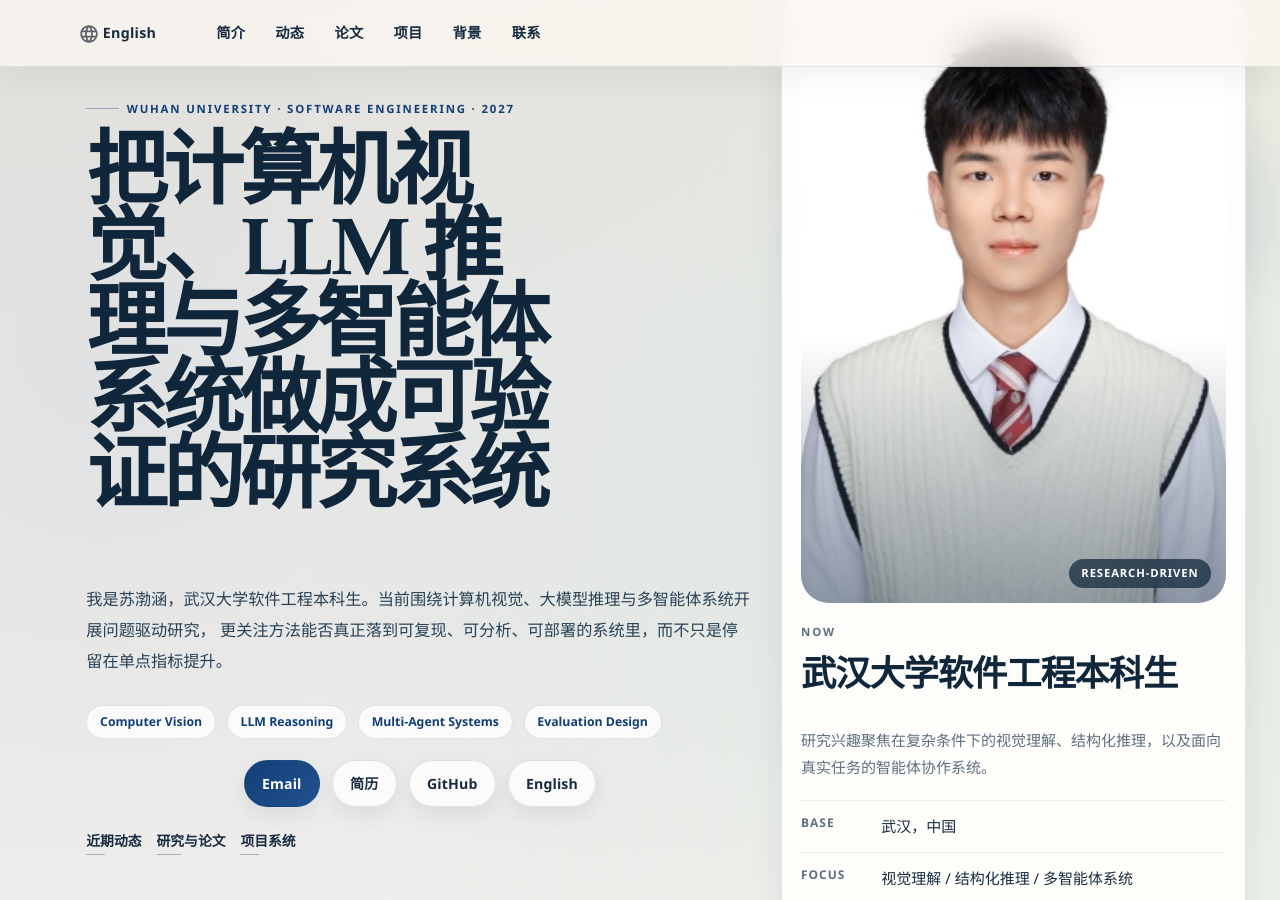
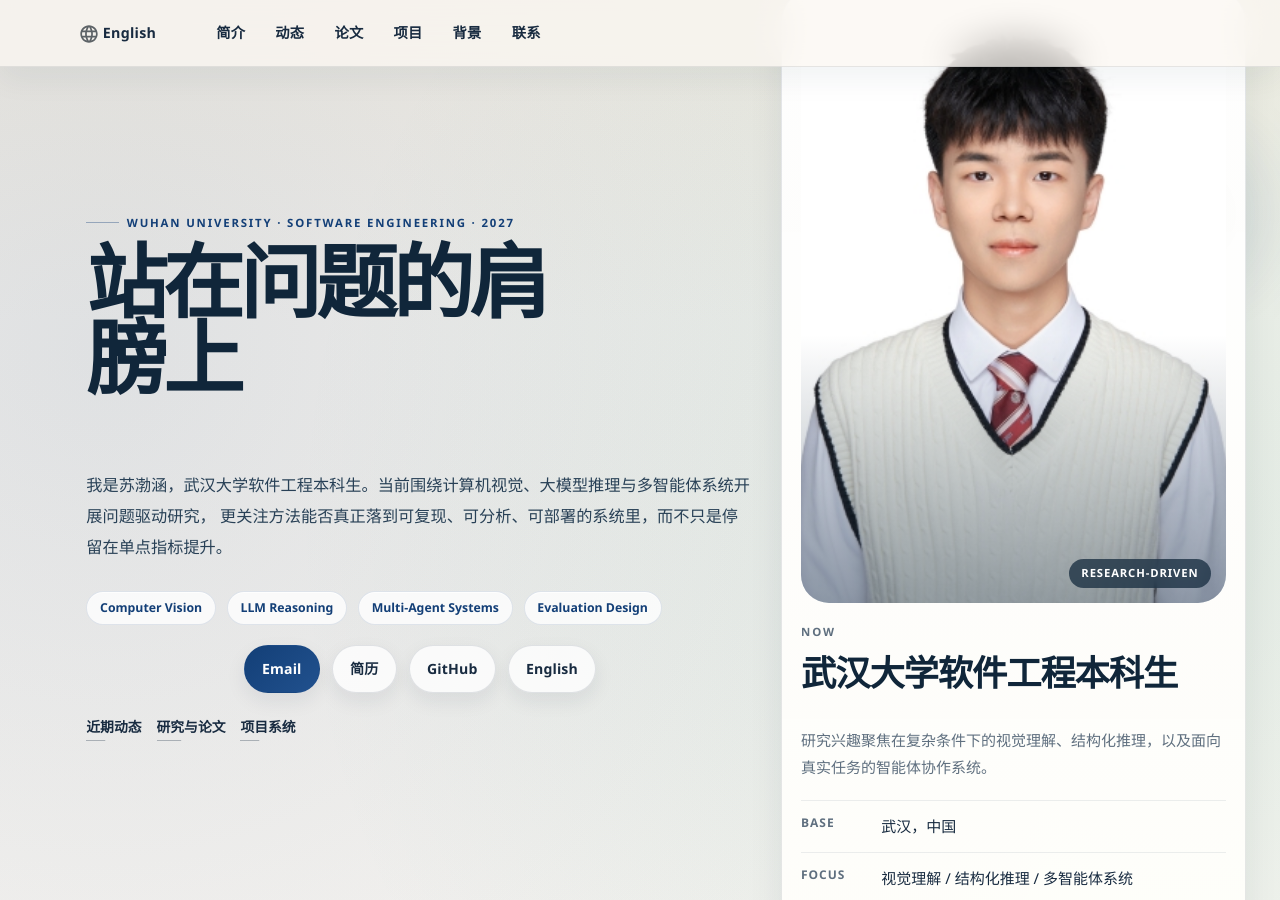
Before and after one commit to BohanSu/BohanSu.github.io, a Jekyll site: the page built from _pages/about.html, in a window 1280 px wide and 900 px high. Built offline with Jekyll 4.4.1, drawn with Linux system fonts in a browser that asks for light colours.

Commit message:
Update Chinese homepage headline

```diff
--- a/_pages/about.html
+++ b/_pages/about.html
@@ -14,7 +14,7 @@ redirect_from:
     <div class="hero-grid">
       <div class="hero-copy" data-reveal="up">
         <p class="home-kicker">Wuhan University · Software Engineering · 2027</p>
-        <h1>把计算机视觉、LLM 推理与多智能体系统做成可验证的研究系统</h1>
+        <h1>站在问题的肩膀上</h1>
         <p class="home-lead">
           我是苏渤涵，武汉大学软件工程本科生。当前围绕计算机视觉、大模型推理与多智能体系统开展问题驱动研究，
           更关注方法能否真正落到可复现、可分析、可部署的系统里，而不只是停留在单点指标提升。
```
